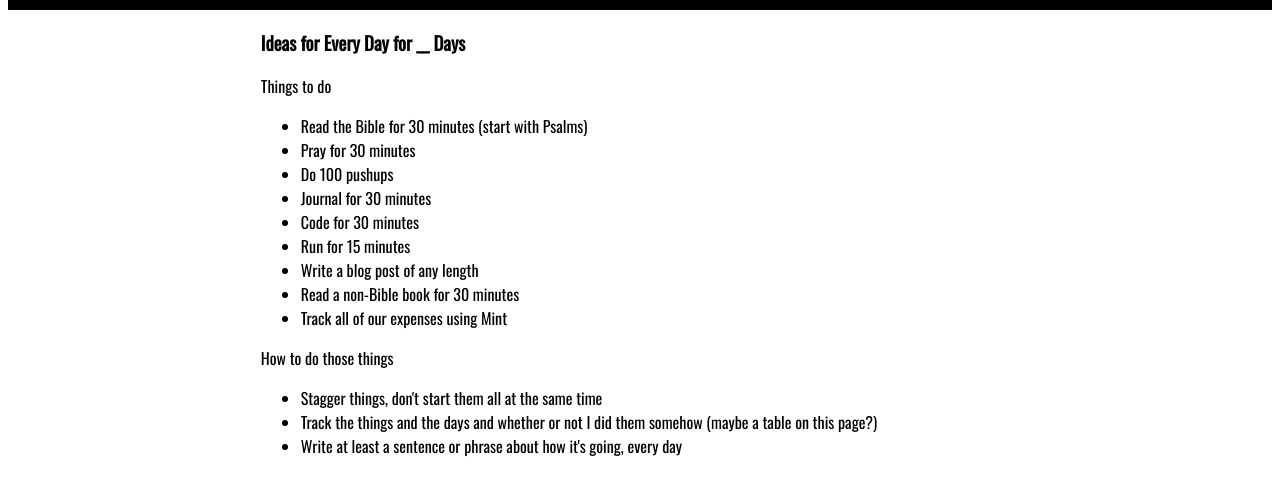
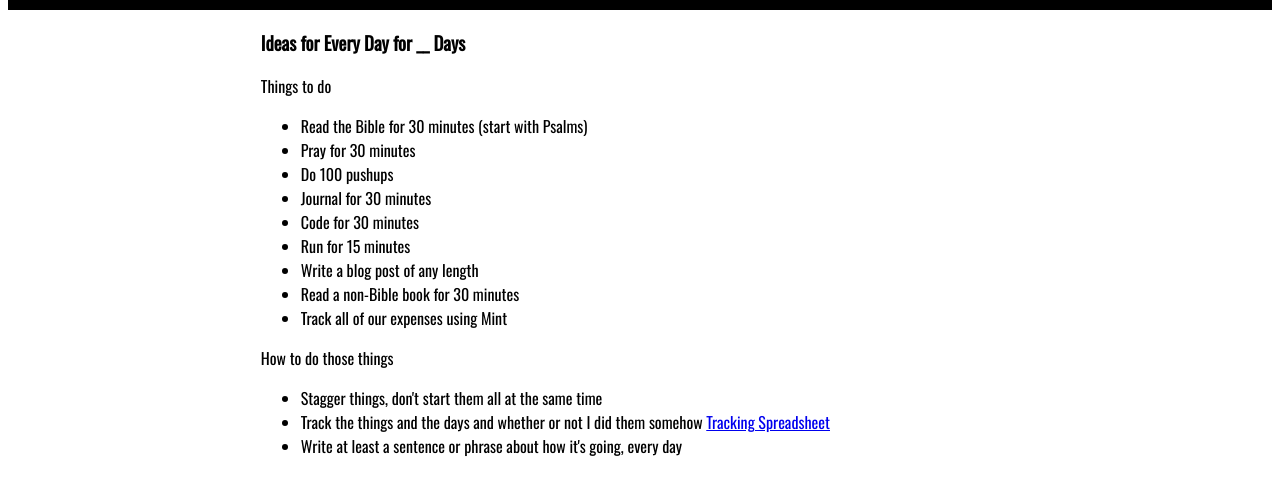
Before and after one commit to DTThor/every-day, a website: page index.html in a window 1280 px wide. Shown: the part 108-602 px from the top of the page. Drawn offline with nearby package versions, Linux system fonts and the light colour scheme.

Commit message:
add link to tracking spreadsheet

```diff
--- a/index.html
+++ b/index.html
@@ -27,9 +27,10 @@
       <p>How to do those things</p>
       <ul>
         <li>Stagger things, don't start them all at the same time</li>
-        <li>Track the things and the days and whether or not I did them somehow (maybe a table on this page?)</li>
+        <li>Track the things and the days and whether or not I did them somehow <a target=_blank href="https://docs.google.com/spreadsheets/d/1XufJ866psZ1RqMXdVOFOEFe4jQ3C69gcyse1llY4byM/edit#gid=0">Tracking Spreadsheet</a> </li>
         <li>Write at least a sentence or phrase about how it's going, every day</li>
       </ul>
+
     </main>
   </body>
 </html>
```
